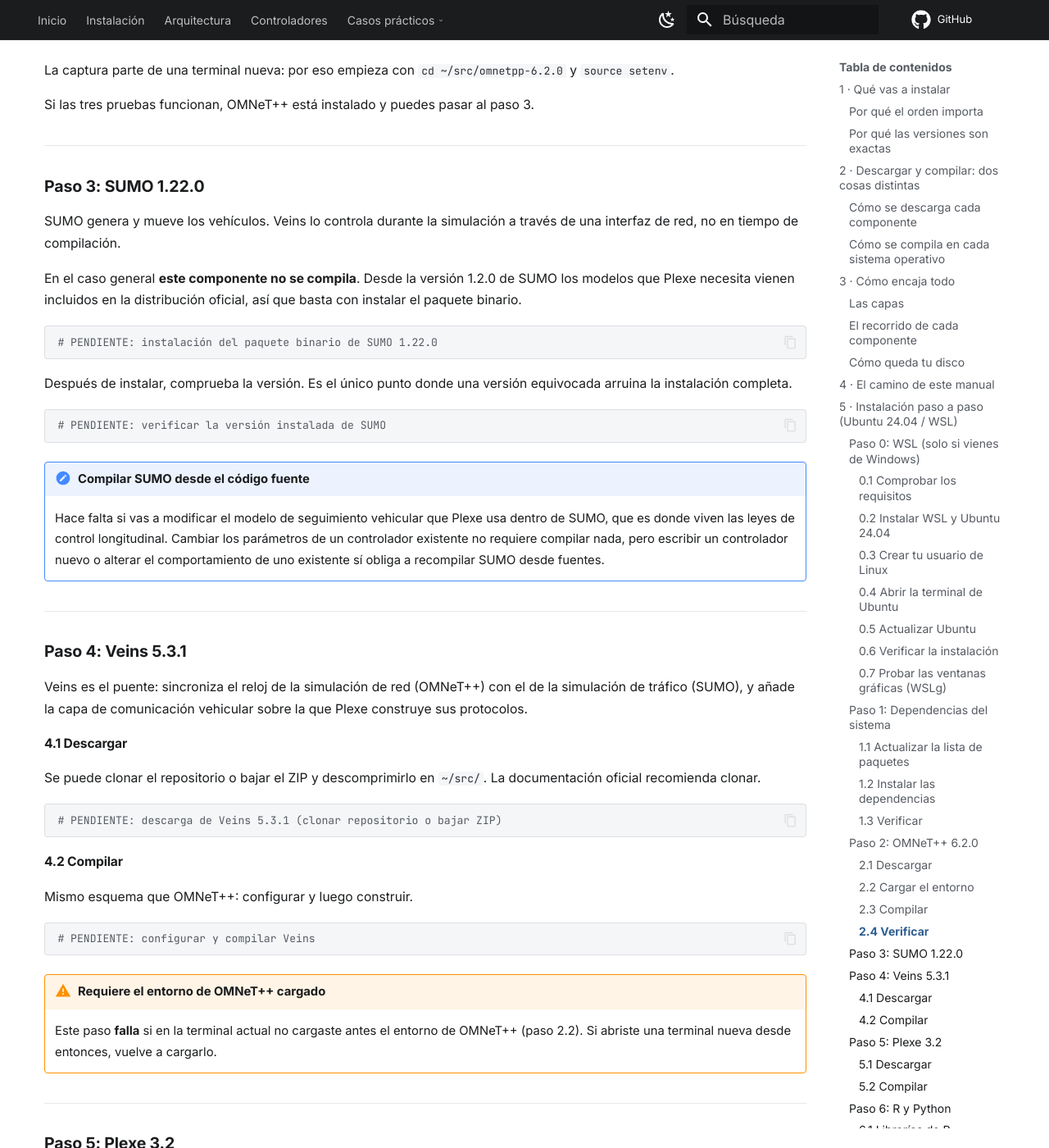
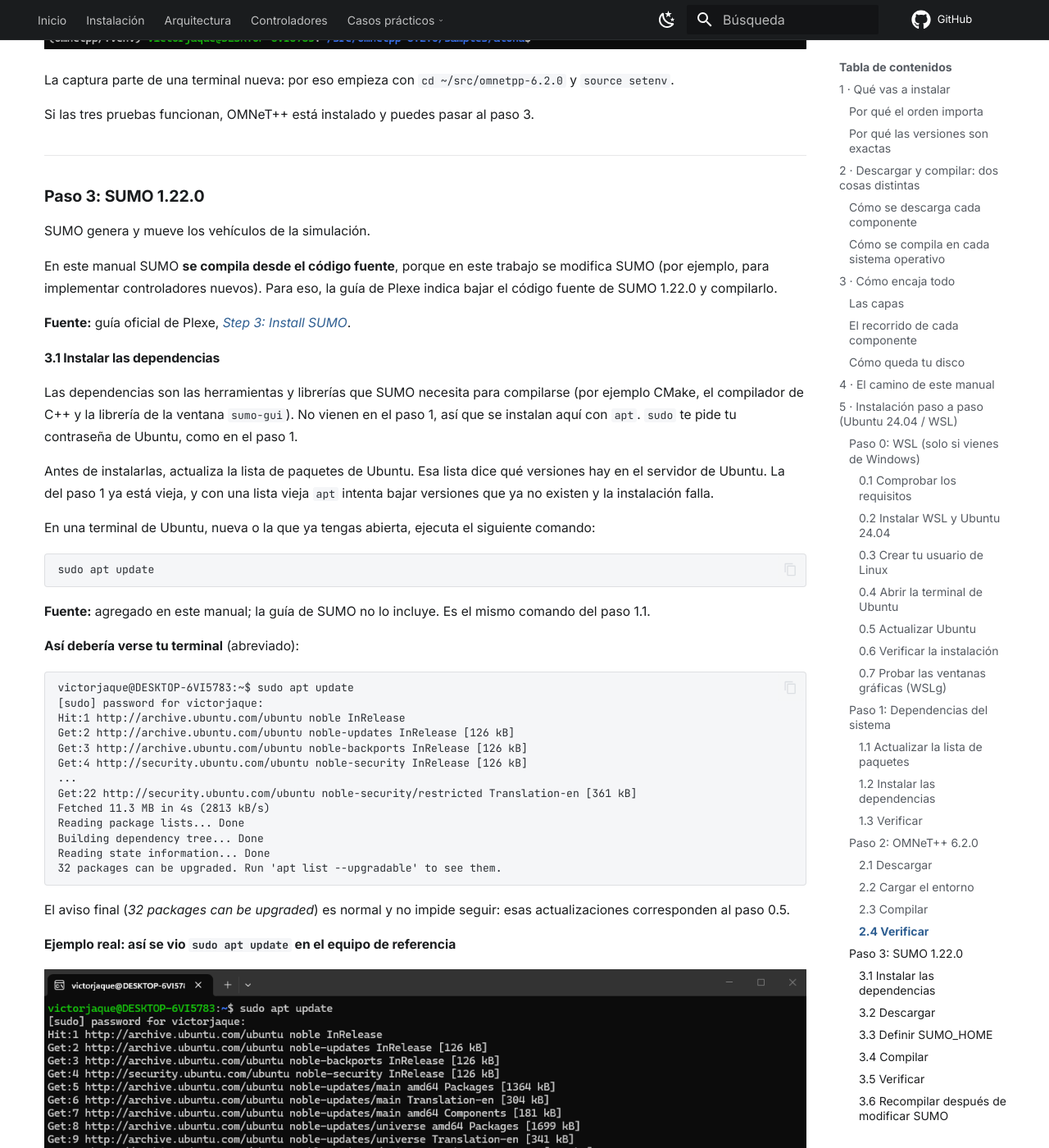
Before and after one commit to VictorJaqueA1/plexe-manual-victor-jaque, an MkDocs documentation site: the page built from docs/instalacion.md, in a window 1280 px wide and 1400 px high, scrolled down 33063 px. Shown: the whole window at 82% size. Built offline with MkDocs 1.6.1 and Material for MkDocs 9.7.7, drawn with Linux system fonts in a browser that asks for light colours; comment, search, counter and statistics services are not loaded; some of the changed text lies outside the part shown.

Commit message:
Documenta paso 3.1: dependencias de SUMO 1.22.0; SUMO se compila desde el codigo fuente

````diff
--- a/docs/instalacion.md
+++ b/docs/instalacion.md
@@ -38,6 +38,8 @@
 
 !!! warning "No superes SUMO 1.22.0"
     Las versiones de SUMO posteriores a la **1.22.0** cambiaron la API de TraCI, y Veins 5.3.1 no es compatible con esa API nueva. La instalación va a parecer correcta y el error aparecerá recién al intentar correr una simulación.
+
+    **Fuente:** guía oficial de Plexe, [*Step 3: Install SUMO*](https://plexe.car2x.org/building/#step-3-install-sumo), que advierte no pasar de SUMO 1.22.0 porque Veins 5.3.1 todavía no soporta la nueva versión de la API.
 
 ---
 
@@ -56,21 +58,21 @@
 | Componente | Cómo se descarga | ¿Se compila? |
 |------------|------------------|:------------:|
 | **OMNeT++** | Archivo comprimido desde omnetpp.org | Sí |
-| **SUMO** | Paquete **binario** desde sumo.dlr.de | **No** |
+| **SUMO** | Archivo comprimido con el código fuente desde sumo.dlr.de | Sí |
 | **Veins** | ZIP **o** clonar repositorio | Sí |
 | **Plexe** | ZIP **o** clonar repositorio | Sí |
 
 Dos observaciones importantes:
 
 - Solo **Veins y Plexe** tienen la doble opción ZIP/Git. La documentación oficial de Plexe recomienda clonar el repositorio y desaconseja el ZIP.
-- **SUMO es la excepción a toda la lógica anterior: no se compila.** Desde su versión 1.2.0, los modelos que Plexe necesita vienen incluidos en la distribución oficial, así que basta instalar el paquete ya construido. La excepción a esta excepción está en el paso 3.
+- **SUMO no tiene una versión aparte para Plexe.** Desde su versión 1.2.0, los modelos que Plexe necesita vienen incluidos en la versión oficial de SUMO, así que se baja y se compila esa versión oficial, como se explica en el paso 3.
 
 !!! note "Si consultas la documentación oficial"
     El sitio de Plexe separa estas dos operaciones en dos páginas distintas: **Download** y **Building**. Es útil saber que la página *Download* cubre **únicamente Plexe**, porque tanto el ZIP como el repositorio contienen Plexe y nada más. OMNeT++, SUMO y Veins se descargan cada uno de su propio sitio, y esas indicaciones están en la página *Building*, no en *Download*. La única excepción es **Instant Plexe**, que está en esa misma página y sí trae los cuatro componentes ya instalados.
 
 ### Cómo se compila en cada sistema operativo
 
-De los cuatro componentes, **tres se compilan** (OMNeT++, Veins y Plexe) y SUMO llega ya construido. Los tres siguen exactamente el mismo patrón de dos etapas: primero se configura, es decir se detecta qué hay instalado en tu máquina, y después se construye.
+En este manual **los cuatro componentes se compilan**, y todos siguen el mismo patrón de dos etapas: primero se configura, es decir se detecta qué hay instalado en tu máquina, y después se construye. En OMNeT++, Veins y Plexe esas etapas son `./configure` y `make`; en SUMO, `cmake -B build .` y `cmake --build build`.
 
 Lo que cambia entre sistemas operativos **no es qué se compila ni con qué comandos**, sino de dónde salen las dependencias y cuánta fricción hay en el camino:
 
@@ -119,12 +121,12 @@
     A1["OMNeT++<br/>archivo comprimido"] --> A2["cargar entorno<br/>source setenv"] --> A3["compilar"]
     B1["Veins<br/>ZIP o Git"] --> B2["compilar"]
     C1["Plexe<br/>ZIP o Git"] --> C2["compilar<br/>indicando ruta de Veins"]
-    D1["SUMO<br/>paquete binario"] --> D2["operativo<br/>sin compilar"]
+    D1["SUMO<br/>código fuente"] --> D2["compilar<br/>con CMake"]
     A3 -.->|"habilita"| B2
     B2 -.->|"habilita"| C2
 ```
 
-Este diagrama deja ver las dos cosas que más se malinterpretan: que **SUMO no pasa por compilación**, y que **el entorno de OMNeT++ se carga antes de compilar**, incluso el propio OMNeT++.
+Este diagrama deja ver las dos cosas que más se malinterpretan: que **SUMO se compila por su cuenta**, sin depender de los demás, y que **el entorno de OMNeT++ se carga antes de compilar**, incluso el propio OMNeT++.
 
 ### Cómo queda tu disco
 
@@ -135,7 +137,7 @@
 ├── omnetpp-6.2.0/     ← motor de simulación
 ├── veins/             ← puente V2V
 ├── plexe/             ← platooning
-└── sumo-1.22.0/       ← solo aparece si compilas SUMO desde el código fuente
+└── sumo-1.22.0/       ← tráfico vehicular
 ```
 
 !!! tip "Mantén el código en ~/src, no en /mnt/c"
@@ -854,22 +856,138 @@
 
 ### Paso 3: SUMO 1.22.0
 
-SUMO genera y mueve los vehículos. Veins lo controla durante la simulación a través de una interfaz de red, no en tiempo de compilación.
+SUMO genera y mueve los vehículos de la simulación.
 
-En el caso general **este componente no se compila**. Desde la versión 1.2.0 de SUMO los modelos que Plexe necesita vienen incluidos en la distribución oficial, así que basta con instalar el paquete binario.
+En este manual SUMO **se compila desde el código fuente**, porque en este trabajo se modifica SUMO (por ejemplo, para implementar controladores nuevos). Para eso, la guía de Plexe indica bajar el código fuente de SUMO 1.22.0 y compilarlo.
+
+**Fuente:** guía oficial de Plexe, [*Step 3: Install SUMO*](https://plexe.car2x.org/building/#step-3-install-sumo).
+
+#### 3.1 Instalar las dependencias
+
+Las dependencias son las herramientas y librerías que SUMO necesita para compilarse (por ejemplo CMake, el compilador de C++ y la librería de la ventana `sumo-gui`). No vienen en el paso 1, así que se instalan aquí con `apt`. `sudo` te pide tu contraseña de Ubuntu, como en el paso 1.
+
+Antes de instalarlas, actualiza la lista de paquetes de Ubuntu. Esa lista dice qué versiones hay en el servidor de Ubuntu. La del paso 1 ya está vieja, y con una lista vieja `apt` intenta bajar versiones que ya no existen y la instalación falla.
+
+En una terminal de Ubuntu, nueva o la que ya tengas abierta, ejecuta el siguiente comando:
 
 ```bash
-# PENDIENTE: instalación del paquete binario de SUMO 1.22.0
+sudo apt update
 ```
 
-Después de instalar, comprueba la versión. Es el único punto donde una versión equivocada arruina la instalación completa.
+**Fuente:** agregado en este manual; la guía de SUMO no lo incluye. Es el mismo comando del paso 1.1.
+
+**Así debería verse tu terminal** (abreviado):
+
+```text
+victorjaque@DESKTOP-6VI5783:~$ sudo apt update
+[sudo] password for victorjaque:
+Hit:1 http://archive.ubuntu.com/ubuntu noble InRelease
+Get:2 http://archive.ubuntu.com/ubuntu noble-updates InRelease [126 kB]
+Get:3 http://archive.ubuntu.com/ubuntu noble-backports InRelease [126 kB]
+Get:4 http://security.ubuntu.com/ubuntu noble-security InRelease [126 kB]
+...
+Get:22 http://security.ubuntu.com/ubuntu noble-security/restricted Translation-en [361 kB]
+Fetched 11.3 MB in 4s (2813 kB/s)
+Reading package lists... Done
+Building dependency tree... Done
+Reading state information... Done
+32 packages can be upgraded. Run 'apt list --upgradable' to see them.
+```
+
+El aviso final (*32 packages can be upgraded*) es normal y no impide seguir: esas actualizaciones corresponden al paso 0.5.
+
+**Ejemplo real: así se vio `sudo apt update` en el equipo de referencia**
+
+![Salida de sudo apt update en la terminal de Ubuntu, antes de instalar las dependencias de SUMO, en el equipo de referencia](img/instalacion-paso-3-apt-update.png)
+
+Ahora instala las dependencias. `apt` muestra un resumen y pregunta `Do you want to continue? [Y/n]`: escribe `Y` y presiona Enter.
+
+En la misma terminal, ejecuta el siguiente comando:
 
 ```bash
-# PENDIENTE: verificar la versión instalada de SUMO
+sudo apt-get install git cmake python3 g++ libxerces-c-dev libfox-1.6-dev libgdal-dev libproj-dev libgl2ps-dev python3-dev swig default-jdk maven libeigen3-dev
 ```
 
-!!! note "Compilar SUMO desde el código fuente"
-    Hace falta si vas a modificar el modelo de seguimiento vehicular que Plexe usa dentro de SUMO, que es donde viven las leyes de control longitudinal. Cambiar los parámetros de un controlador existente no requiere compilar nada, pero escribir un controlador nuevo o alterar el comportamiento de uno existente sí obliga a recompilar SUMO desde fuentes.
+**Fuente:** [guía de compilación de SUMO 1.22.0 para Linux](https://github.com/eclipse-sumo/sumo/blob/v1_22_0/docs/web/docs/Installing/Linux_Build.md), primera línea del bloque *For ubuntu this boils down to*. De ese bloque solo se usa esta línea; el código de SUMO se baja en el paso 3.2.
+
+**Así debería verse tu terminal** antes de confirmar (abreviado):
+
+```text
+victorjaque@DESKTOP-6VI5783:~$ sudo apt-get install git cmake python3 g++ libxerces-c-dev libfox-1.6-dev libgdal-dev libproj-dev libgl2ps-dev python3-dev swig default-jdk maven libeigen3-dev
+...
+The following packages will be upgraded:
+  libegl-mesa0 libgbm1 libgl1-mesa-dri libglx-mesa0 libheif-plugin-aomdec libheif-plugin-aomenc libheif1 libssl3t64
+  mesa-libgallium mesa-vulkan-drivers openssl
+11 upgraded, 207 newly installed, 0 to remove and 21 not upgraded.
+Need to get 270 MB of archives.
+After this operation, 869 MB of additional disk space will be used.
+Do you want to continue? [Y/n]
+```
+
+También actualiza 11 paquetes que ya estaban instalados; es normal. En el equipo de referencia fueron **207 paquetes nuevos** y **11 actualizados**: 270 MB de descarga y 869 MB de disco.
+
+**Ejemplo real: el resumen antes de confirmar, en el equipo de referencia**
+
+![Resumen de sudo apt-get install con las dependencias de SUMO y la pregunta Do you want to continue, en el equipo de referencia](img/instalacion-paso-3-apt-install.png)
+
+**Así debería verse tu terminal** al terminar (abreviado):
+
+```text
+...
+Setting up default-jre-headless (2:1.21-75+exp1) ...
+Setting up default-jre (2:1.21-75+exp1) ...
+Setting up openjdk-21-jdk:amd64 (21.0.12.1+1-1~24.04.4) ...
+update-alternatives: using /usr/lib/jvm/java-21-openjdk-amd64/bin/jconsole to provide /usr/bin/jconsole (jconsole) in auto mode
+Setting up default-jdk-headless (2:1.21-75+exp1) ...
+Setting up default-jdk (2:1.21-75+exp1) ...
+victorjaque@DESKTOP-6VI5783:~$
+```
+
+Terminó bien cuando vuelve a aparecer `victorjaque@...:~$` sin mensajes que empiecen con `E:`. En el equipo de referencia tardó unos dos minutos.
+
+**Ejemplo real: el final de la instalación en el equipo de referencia**
+
+![Final de sudo apt-get install con la configuración de Java, en el equipo de referencia](img/instalacion-paso-3-apt-install-fin.png)
+
+#### 3.2 Descargar
+
+Se baja el archivo con el código fuente de SUMO 1.22.0 desde el sitio oficial de SUMO y se descomprime dentro de `~/src/`.
+
+```bash
+# PENDIENTE: descargar sumo-src-1.22.0.tar.gz y descomprimirlo en ~/src
+```
+
+#### 3.3 Definir SUMO_HOME
+
+La guía de SUMO pide definir `SUMO_HOME`, con la ruta de la carpeta de SUMO, antes de compilar.
+
+```bash
+# PENDIENTE: definir SUMO_HOME y agregar la carpeta bin de SUMO al PATH
+```
+
+#### 3.4 Compilar
+
+Mismo patrón que OMNeT++: configurar y luego construir, esta vez con CMake.
+
+```bash
+# PENDIENTE: configurar con CMake y compilar SUMO
+```
+
+#### 3.5 Verificar
+
+Comprueba que la terminal encuentra SUMO 1.22.0.
+
+```bash
+# PENDIENTE: verificar la versión de SUMO
+```
+
+#### 3.6 Recompilar después de modificar SUMO
+
+Cada vez que modifiques el código de SUMO hay que volver a compilarlo.
+
+```bash
+# PENDIENTE: volver a compilar SUMO después de modificar su código
+```
 
 ---
 
@@ -1036,4 +1154,4 @@
 - [Guía de compilación de Plexe](https://plexe.car2x.org/building/): instrucciones por sistema operativo
 - [OMNeT++](https://omnetpp.org/): descarga y manual de instalación
 - [Veins](https://veins.car2x.org/): documentación del puente V2V
-- [SUMO](https://sumo.dlr.de/docs/Installing/index.html): guía de instalación
+- [Guía de compilación de SUMO 1.22.0 para Linux](https://github.com/eclipse-sumo/sumo/blob/v1_22_0/docs/web/docs/Installing/Linux_Build.md): dependencias y compilación de SUMO desde el código fuente
````
Also changed, not shown: other parts of docs/instalacion.md (+1 -1 lines), docs/img/instalacion-paso-3-apt-install-fin.png (added), docs/img/instalacion-paso-3-apt-install.png (added), docs/img/instalacion-paso-3-apt-update.png (added).
